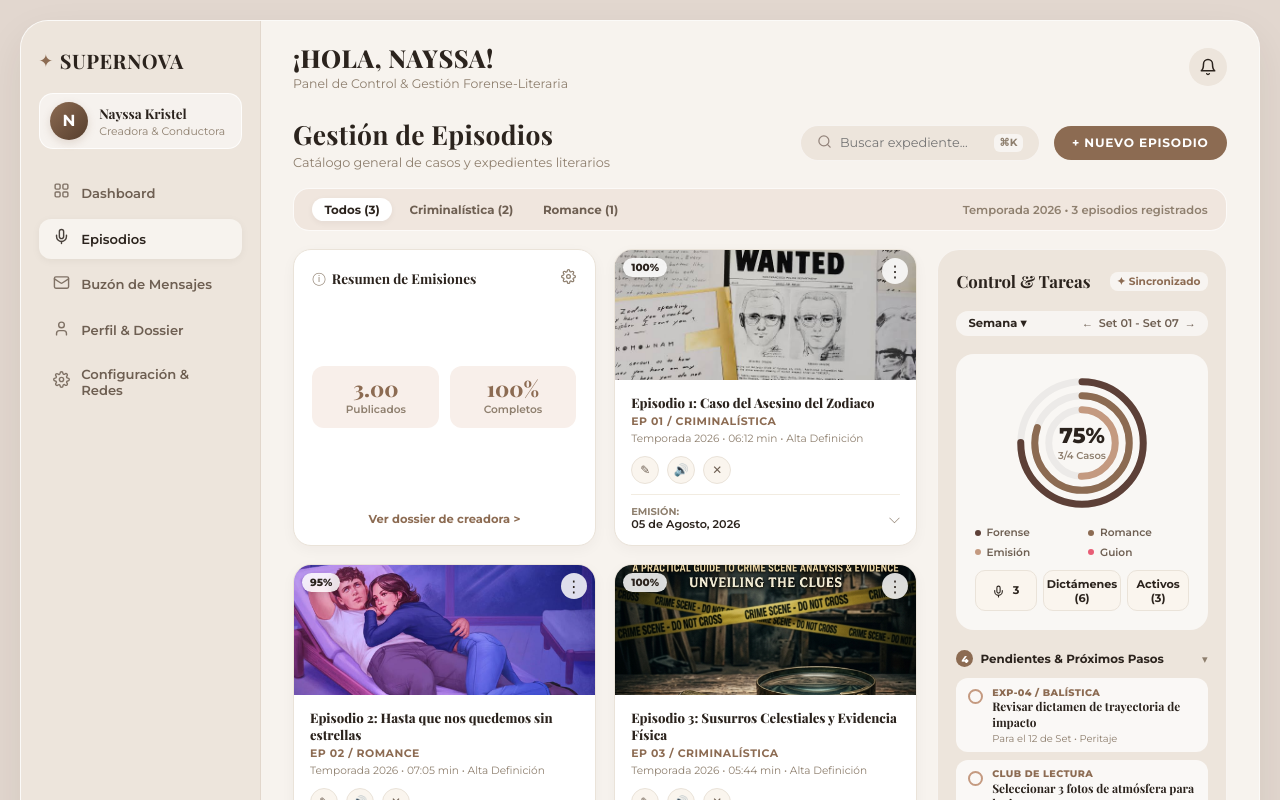
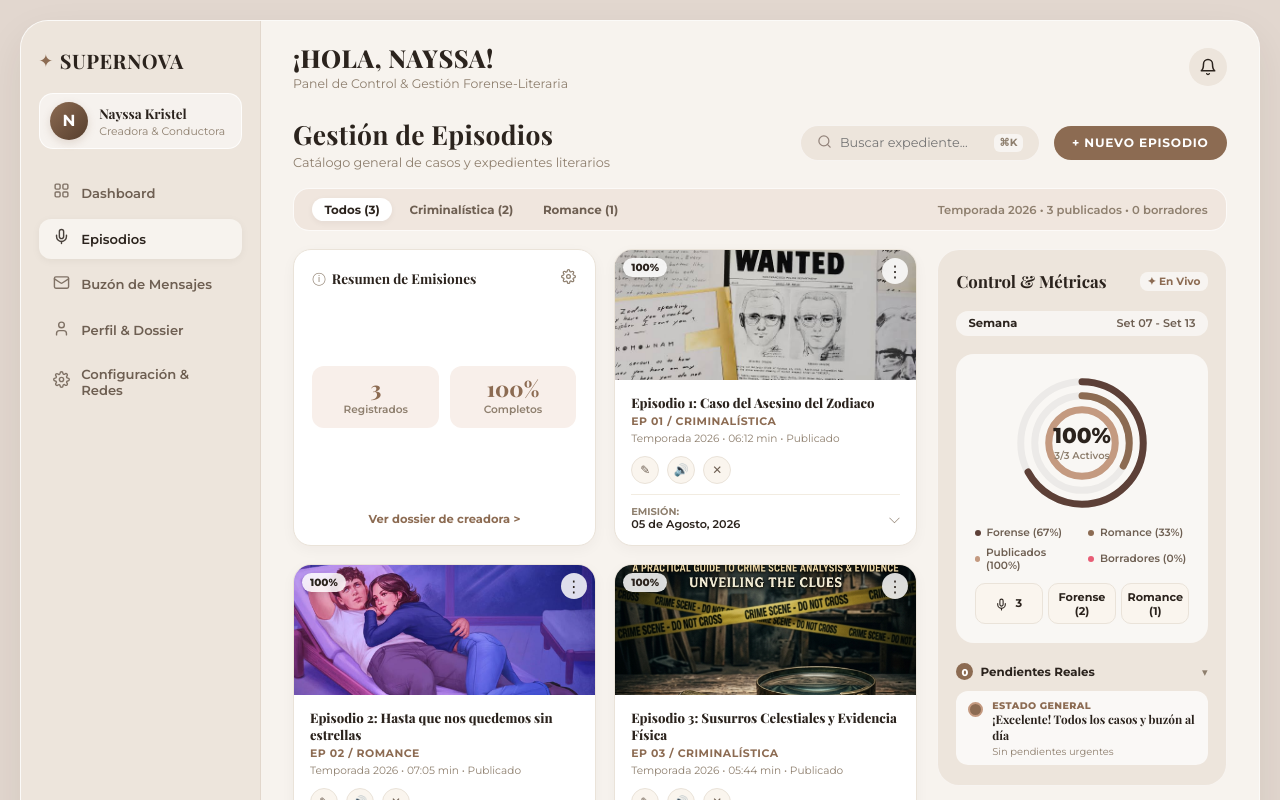
Before and after one commit to Nayssa10/Podcast, a Next.js app: page /admin/episodes in a window 1280 px wide. Shown: the top 800 px of the page. Built offline with nearby package versions, Linux system fonts and the light colour scheme; a web font is replaced by a local one.

Commit message:
feat(admin): make dashboard charts, metrics, and tasks 100% dynamic from real data

```diff
--- a/src/app/admin/episodes/page.tsx
+++ b/src/app/admin/episodes/page.tsx
@@ -4,28 +4,64 @@ import React, { useEffect, useState } from "react";
 import Link from "next/link";
 import Image from "next/image";
 import styles from "./episodes.module.css";
-import { Episode } from "@/lib/store";
+import { Episode, ContactMessage } from "@/lib/store";
 import { IconSearch, IconSettings, IconEpisodes } from "@/components/admin/AdminIcons";
+
+function calculateCompleteness(ep: Episode): number {
+  let score = 0;
+  if (ep.title && ep.title.trim().length > 0) score += 20;
+  if (ep.url && ep.url.startsWith("http")) score += 20;
+  if (ep.coverImage && ep.coverImage.trim().length > 0) score += 20;
+  if (ep.description && ep.description.trim().length > 10) score += 20;
+  if (
+    (ep.type === "forensic" && ep.forensicDetails?.criminologyDetails) ||
+    (ep.type === "book" && ep.bookDetails?.title)
+  ) {
+    score += 20;
+  }
+  return score;
+}
+
+function getCurrentWeekRange(): string {
+  const now = new Date();
+  const currentDay = now.getDay();
+  const distanceToMonday = (currentDay + 6) % 7;
+  const monday = new Date(now);
+  monday.setDate(now.getDate() - distanceToMonday);
+  const sunday = new Date(monday);
+  sunday.setDate(monday.getDate() + 6);
+
+  const months = ["Ene", "Feb", "Mar", "Abr", "May", "Jun", "Jul", "Ago", "Set", "Oct", "Nov", "Dic"];
+  const startDay = String(monday.getDate()).padStart(2, "0");
+  const endDay = String(sunday.getDate()).padStart(2, "0");
+  const monthStr = months[sunday.getMonth()];
+
+  return `${monthStr} ${startDay} - ${monthStr} ${endDay}`;
+}
 
 export default function AdminEpisodesPage() {
   const [episodes, setEpisodes] = useState<Episode[]>([]);
+  const [messages, setMessages] = useState<ContactMessage[]>([]);
   const [filter, setFilter] = useState<"all" | "forensic" | "book">("all");
   const [searchQuery, setSearchQuery] = useState("");
   const [loading, setLoading] = useState(true);
   const [activeMenuId, setActiveMenuId] = useState<string | null>(null);
 
-  const fetchEpisodes = () => {
-    fetch("/api/episodes", { cache: "no-store" })
-      .then(res => res.json())
-      .then(data => {
-        setEpisodes(Array.isArray(data) ? data : []);
+  const fetchData = () => {
+    Promise.all([
+      fetch("/api/episodes", { cache: "no-store" }).then(res => res.json()),
+      fetch("/api/messages", { cache: "no-store" }).then(res => res.json())
+    ])
+      .then(([eps, msgs]) => {
+        setEpisodes(Array.isArray(eps) ? eps : []);
+        setMessages(Array.isArray(msgs) ? msgs : []);
         setLoading(false);
       })
       .catch(() => setLoading(false));
   };
 
   useEffect(() => {
-    fetchEpisodes();
+    fetchData();
   }, []);
 
   const handleDelete = async (id: string, title: string) => {
@@ -34,7 +70,7 @@ export default function AdminEpisodesPage() {
     try {
       const res = await fetch(`/api/episodes?id=${id}`, { method: "DELETE" });
       if (res.ok) {
-        fetchEpisodes();
+        fetchData();
       }
     } catch {
       alert("Error al eliminar episodio");
@@ -50,8 +86,30 @@ export default function AdminEpisodesPage() {
     return matchesFilter && matchesSearch;
   });
 
+  const totalEpisodes = episodes.length;
   const forensicCount = episodes.filter(e => e.type === "forensic").length;
   const bookCount = episodes.filter(e => e.type === "book").length;
+  const publishedCount = episodes.filter(e => e.status !== "draft").length;
+
+  const forensicPct = totalEpisodes > 0 ? Math.round((forensicCount / totalEpisodes) * 100) : 0;
+  const romancePct = totalEpisodes > 0 ? Math.round((bookCount / totalEpisodes) * 100) : 0;
+  const publishedPct = totalEpisodes > 0 ? Math.round((publishedCount / totalEpisodes) * 100) : 0;
+
+  // Average completeness across all episodes
+  const avgCompleteness = totalEpisodes > 0
+    ? Math.round(episodes.reduce((acc, ep) => acc + calculateCompleteness(ep), 0) / totalEpisodes)
+    : 0;
+
+  // Concentric SVG offsets (circumference: outer 440, middle 340, inner 240)
+  const outerOffset = 440 - (440 * (forensicPct / 100));
+  const middleOffset = 340 - (340 * (romancePct / 100));
+  const innerOffset = 240 - (240 * (publishedPct / 100));
+
+  // Dynamic Pending Tasks
+  const unreadMessages = messages.filter(m => m.status === "unread");
+  const incompleteEpisodes = episodes.filter(e => calculateCompleteness(e) < 100);
+
+  const currentWeekText = getCurrentWeekRange();
 
   return (
     <div className={styles.episodesPageContainer}>
@@ -83,14 +141,14 @@ export default function AdminEpisodesPage() {
         </div>
       </div>
 
-      {/* Decorative Announcement / Category Strip */}
+      {/* Category Filter Tabs Strip */}
       <div className={styles.announcementStrip}>
         <div className={styles.filterPillsGroup}>
           <button
             onClick={() => setFilter("all")}
             className={`${styles.categoryTabBtn} ${filter === "all" ? styles.categoryTabActive : ""}`}
           >
-            Todos ({episodes.length})
+            Todos ({totalEpisodes})
           </button>
           <button
             onClick={() => setFilter("forensic")}
@@ -105,7 +163,9 @@ export default function AdminEpisodesPage() {
             Romance ({bookCount})
           </button>
         </div>
-        <span className={styles.stripNote}>Temporada 2026 &bull; {episodes.length} episodios registrados</span>
+        <span className={styles.stripNote}>
+          Temporada 2026 &bull; {publishedCount} publicados &bull; {totalEpisodes - publishedCount} borradores
+        </span>
       </div>
 
       {/* Main 2-Column Bento Grid: Left Cards + Right To-Do/Activity Sidebar */}
@@ -116,7 +176,7 @@ export default function AdminEpisodesPage() {
             <p style={{ color: "#8E7F6E", padding: "2rem" }}>Cargando catálogo...</p>
           ) : (
             <div className={styles.cardsGrid}>
-              {/* Card 1: Overview Summary Card (GPA Overview style) */}
+              {/* Card 1: Overview Summary Card */}
               <div className={styles.overviewSummaryCard}>
                 <div className={styles.summaryCardHeader}>
                   <div className={styles.summaryTitleGroup}>
@@ -130,11 +190,11 @@ export default function AdminEpisodesPage() {
 
                 <div className={styles.statBoxesRow}>
                   <div className={styles.statBox}>
-                    <span className={styles.statBoxNumber}>{episodes.length}.00</span>
-                    <span className={styles.statBoxLabel}>Publicados</span>
+                    <span className={styles.statBoxNumber}>{totalEpisodes}</span>
+                    <span className={styles.statBoxLabel}>Registrados</span>
                   </div>
                   <div className={styles.statBox}>
-                    <span className={styles.statBoxNumber}>100%</span>
+                    <span className={styles.statBoxNumber}>{avgCompleteness}%</span>
                     <span className={styles.statBoxLabel}>Completos</span>
                   </div>
                 </div>
@@ -146,10 +206,12 @@ export default function AdminEpisodesPage() {
                 </div>
               </div>
 
-              {/* Dynamic Episode Cards (Matching Classroom Cards from Reference) */}
-              {filteredEpisodes.map((ep) => (
+              {/* Dynamic Episode Cards */}
+              {filteredEpisodes.map((ep) => {
+                const epCompleteness = calculateCompleteness(ep);
+                return (
                   <article key={ep.id} className={styles.classroomEpisodeCard}>
-                  {/* Top Image Container with badges */}
+                    {/* Top Image Container with real calculated badges */}
                     <div className={styles.cardImageContainer}>
                       <Image
                         src={ep.coverImage || "/logo-clean.png"}
@@ -160,9 +222,9 @@ export default function AdminEpisodesPage() {
                         unoptimized
                       />
 
-                    {/* Top Left Badge (e.g. 100% or Category) */}
+                      {/* Top Left Badge: Completeness Score */}
                       <span className={styles.percentBadge}>
-                      {ep.type === "forensic" ? "100%" : "95%"}
+                        {epCompleteness}%
                       </span>
 
                       {/* Top Right Dots Menu */}
@@ -198,7 +260,7 @@ export default function AdminEpisodesPage() {
                         {ep.number} / {ep.type === "forensic" ? "CRIMINALÍSTICA" : "ROMANCE"}
                       </span>
                       <p className={styles.cardEpYear}>
-                      Temporada 2026 &bull; {ep.duration} min &bull; Alta Definición
+                        Temporada 2026 &bull; {ep.duration || "00:00"} min &bull; {ep.status === "draft" ? "Borrador" : "Publicado"}
                       </p>
 
                       {/* Action Icons Row */}
@@ -211,6 +273,7 @@ export default function AdminEpisodesPage() {
                           <span className={styles.actionIconSvg}>✎</span>
                         </Link>
 
+                        {ep.url && (
                           <a
                             href={ep.url}
                             target="_blank"
@@ -220,6 +283,7 @@ export default function AdminEpisodesPage() {
                           >
                             <span className={styles.actionIconSvg}>🔊</span>
                           </a>
+                        )}
 
                         <button
                           onClick={() => handleDelete(ep.id, ep.title)}
@@ -242,26 +306,25 @@ export default function AdminEpisodesPage() {
                       </div>
                     </div>
                   </article>
-              ))}
+                );
+              })}
             </div>
           )}
         </div>
 
-        {/* Right To-Do & Activity Sidebar (Exact Match to Reference Right Panel) */}
+        {/* Right To-Do & Activity Sidebar (Calculated from Real Data) */}
         <aside className={styles.rightActivityPanel}>
           {/* Header */}
           <div className={styles.todoPanelHeader}>
-            <h3 className={styles.todoTitle}>Control &amp; Tareas</h3>
-            <span className={styles.syncBadge}>✦ Sincronizado</span>
+            <h3 className={styles.todoTitle}>Control &amp; Métricas</h3>
+            <span className={styles.syncBadge}>✦ En Vivo</span>
           </div>
 
-          {/* Week Selector */}
+          {/* Week Selector with current date */}
           <div className={styles.weekSelectorRow}>
-            <span className={styles.weekPillLabel}>Semana ▾</span>
+            <span className={styles.weekPillLabel}>Semana</span>
             <div className={styles.weekNavArrows}>
-              <span>&larr;</span>
-              <span className={styles.weekDateRange}>Set 01 - Set 07</span>
-              <span>&rarr;</span>
+              <span className={styles.weekDateRange}>{currentWeekText}</span>
             </div>
           </div>
 
@@ -269,7 +332,7 @@ export default function AdminEpisodesPage() {
           <div className={styles.multiRingChartCard}>
             <div className={styles.concentricCirclesWrapper}>
               <svg className={styles.concentricSvg} viewBox="0 0 160 160">
-                {/* Outer Ring */}
+                {/* Outer Ring: Forense */}
                 <circle cx="80" cy="80" r="70" className={styles.ringTrack} />
                 <circle
                   cx="80"
@@ -277,10 +340,10 @@ export default function AdminEpisodesPage() {
                   r="70"
                   className={styles.ringOuter}
                   strokeDasharray="440"
-                  strokeDashoffset="110" /* 75% */
+                  strokeDashoffset={outerOffset}
                 />
 
-                {/* Middle Ring */}
+                {/* Middle Ring: Romance */}
                 <circle cx="80" cy="80" r="54" className={styles.ringTrack} />
                 <circle
                   cx="80"
@@ -288,10 +351,10 @@ export default function AdminEpisodesPage() {
                   r="54"
                   className={styles.ringMiddle}
                   strokeDasharray="340"
-                  strokeDashoffset="68" /* 80% */
+                  strokeDashoffset={middleOffset}
                 />
 
-                {/* Inner Ring */}
+                {/* Inner Ring: Publicados */}
                 <circle cx="80" cy="80" r="38" className={styles.ringTrack} />
                 <circle
                   cx="80"
@@ -299,85 +362,114 @@ export default function AdminEpisodesPage() {
                   r="38"
                   className={styles.ringInner}
                   strokeDasharray="240"
-                  strokeDashoffset="120" /* 50% */
+                  strokeDashoffset={innerOffset}
                 />
               </svg>
 
               <div className={styles.ringCenterValue}>
-                <span className={styles.ringPercentText}>75%</span>
-                <span className={styles.ringFractionText}>{episodes.length}/4 Casos</span>
+                <span className={styles.ringPercentText}>{publishedPct}%</span>
+                <span className={styles.ringFractionText}>{publishedCount}/{totalEpisodes} Activos</span>
               </div>
             </div>
 
-            {/* Dots Category Legend */}
+            {/* Dots Category Legend with Real Percentages */}
             <div className={styles.dotsLegendGrid}>
               <div className={styles.legendDotItem}>
                 <span className={`${styles.colorDot} ${styles.dotRose}`}></span>
-                <span>Forense</span>
+                <span>Forense ({forensicPct}%)</span>
               </div>
               <div className={styles.legendDotItem}>
                 <span className={`${styles.colorDot} ${styles.dotTeal}`}></span>
-                <span>Romance</span>
+                <span>Romance ({romancePct}%)</span>
               </div>
               <div className={styles.legendDotItem}>
                 <span className={`${styles.colorDot} ${styles.dotGold}`}></span>
-                <span>Emisión</span>
+                <span>Publicados ({publishedPct}%)</span>
               </div>
               <div className={styles.legendDotItem}>
                 <span className={`${styles.colorDot} ${styles.dotPurple}`}></span>
-                <span>Guion</span>
+                <span>Borradores ({100 - publishedPct}%)</span>
               </div>
             </div>
 
-            {/* Icon Filters Tab */}
+            {/* Quick Filter Tabs with Real Counts */}
             <div className={styles.quickFilterTabs}>
-              <button className={styles.quickFilterBtn} title="Grabaciones">
-                <IconEpisodes size={13} style={{ verticalAlign: "middle", marginRight: "4px" }} /> {episodes.length}
+              <button
+                onClick={() => setFilter("all")}
+                className={styles.quickFilterBtn}
+                title="Episodios Totales"
+              >
+                <IconEpisodes size={13} style={{ verticalAlign: "middle", marginRight: "4px" }} /> {totalEpisodes}
               </button>
-              <button className={styles.quickFilterBtn} title="Dictámenes">
-                Dictámenes ({episodes.length * 2})
+              <button
+                onClick={() => setFilter("forensic")}
+                className={styles.quickFilterBtn}
+                title="Episodios Forenses"
+              >
+                Forense ({forensicCount})
               </button>
-              <button className={styles.quickFilterBtn} title="Publicados">
-                Activos ({episodes.length})
+              <button
+                onClick={() => setFilter("book")}
+                className={styles.quickFilterBtn}
+                title="Episodios de Novelas & Romance"
+              >
+                Romance ({bookCount})
               </button>
             </div>
           </div>
 
-          {/* Pending Tasks / Checklist Section */}
+          {/* Pending Tasks / Dynamic Action List */}
           <div className={styles.tasksSection}>
             <div className={styles.tasksHeaderRow}>
-              <span className={styles.taskCountBadge}>4</span>
-              <span className={styles.taskSectionTitle}>Pendientes &amp; Próximos Pasos</span>
+              <span className={styles.taskCountBadge}>
+                {unreadMessages.length + incompleteEpisodes.length || 0}
+              </span>
+              <span className={styles.taskSectionTitle}>Pendientes Reales</span>
               <span className={styles.taskAccordionArrow}>▾</span>
             </div>
 
             <div className={styles.taskItemsList}>
-              <div className={styles.taskItemCard}>
+              {unreadMessages.length > 0 && (
+                <Link href="/admin/messages" className={styles.taskItemCard} style={{ textDecoration: "none" }}>
                   <div className={styles.taskCheckboxCircle}></div>
                   <div className={styles.taskTextContent}>
-                  <div className={styles.taskTagLine}>EXP-04 / BALÍSTICA</div>
-                  <h5 className={styles.taskItemHeading}>Revisar dictamen de trayectoria de impacto</h5>
-                  <span className={styles.taskItemDue}>Para el 12 de Set &bull; Peritaje</span>
+                    <div className={styles.taskTagLine}>BUZÓN DE OYENTES ({unreadMessages.length})</div>
+                    <h5 className={styles.taskItemHeading}>
+                      Responder a {unreadMessages[0].name}
+                    </h5>
+                    <span className={styles.taskItemDue}>Mensaje pendiente de lectura</span>
+                  </div>
+                </Link>
+              )}
+
+              {incompleteEpisodes.map((ep) => (
+                <Link
+                  key={ep.id}
+                  href={`/admin/episodes/${ep.id}/edit`}
+                  className={styles.taskItemCard}
+                  style={{ textDecoration: "none" }}
+                >
+                  <div className={styles.taskCheckboxCircle}></div>
+                  <div className={styles.taskTextContent}>
+                    <div className={styles.taskTagLine}>{ep.number} / EXPEDIENTE</div>
+                    <h5 className={styles.taskItemHeading}>
+                      Completar ficha técnica de &quot;{ep.title}&quot;
+                    </h5>
+                    <span className={styles.taskItemDue}>Faltan campos &bull; {calculateCompleteness(ep)}%</span>
+                  </div>
+                </Link>
+              ))}
+
+              {unreadMessages.length === 0 && incompleteEpisodes.length === 0 && (
+                <div className={styles.taskItemCard}>
+                  <div className={styles.taskCheckboxCircle} style={{ backgroundColor: "#8C6B52" }}></div>
+                  <div className={styles.taskTextContent}>
+                    <div className={styles.taskTagLine}>ESTADO GENERAL</div>
+                    <h5 className={styles.taskItemHeading}>¡Excelente! Todos los casos y buzón al día</h5>
+                    <span className={styles.taskItemDue}>Sin pendientes urgentes</span>
                   </div>
                 </div>
-
-              <div className={styles.taskItemCard}>
-                <div className={styles.taskCheckboxCircle}></div>
-                <div className={styles.taskTextContent}>
-                  <div className={styles.taskTagLine}>CLUB DE LECTURA</div>
-                  <h5 className={styles.taskItemHeading}>Seleccionar 3 fotos de atmósfera para la tira</h5>
-                  <span className={styles.taskItemDue}>Para el 15 de Set &bull; Diario</span>
-                </div>
-              </div>
-
-              <div className={styles.taskItemCard}>
-                <div className={styles.taskCheckboxCircle}></div>
-                <div className={styles.taskTextContent}>
-                  <div className={styles.taskTagLine}>BUZÓN DE OYENTES</div>
-                  <h5 className={styles.taskItemHeading}>Responder correspondencia de Victoria Vance</h5>
-                  <span className={styles.taskItemDue}>Pendiente &bull; Gmail</span>
-                </div>
-              </div>
+              )}
             </div>
           </div>
         </aside>
```
Also changed, not shown: src/app/admin/page.tsx (+61 -64 lines). Lines whose indentation alone changed are shown as unchanged.
